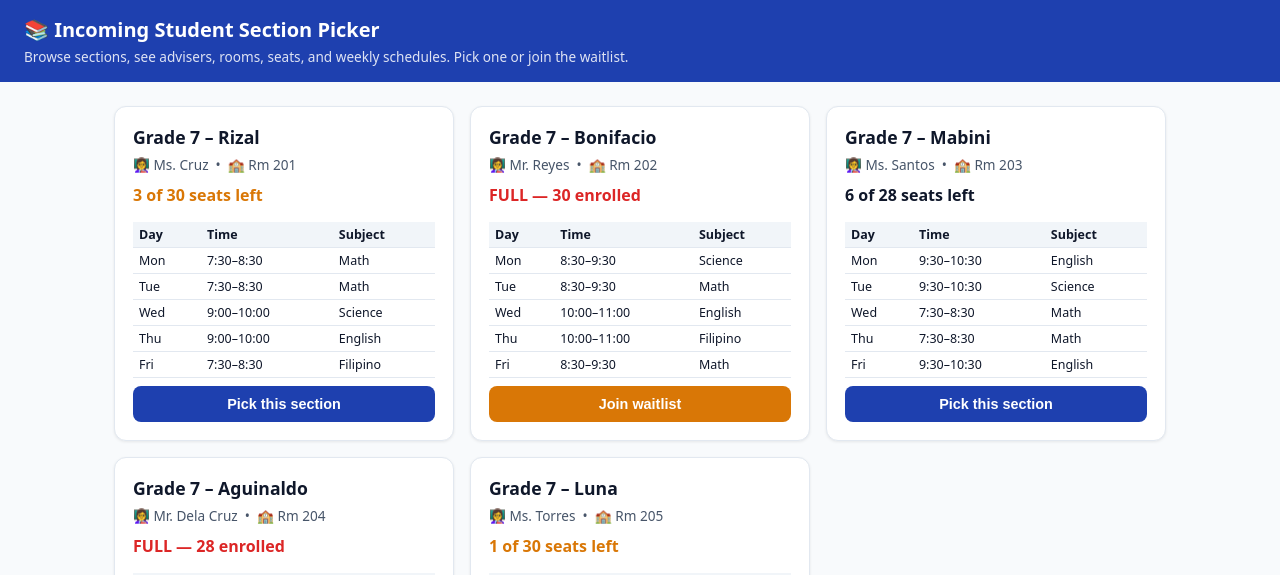
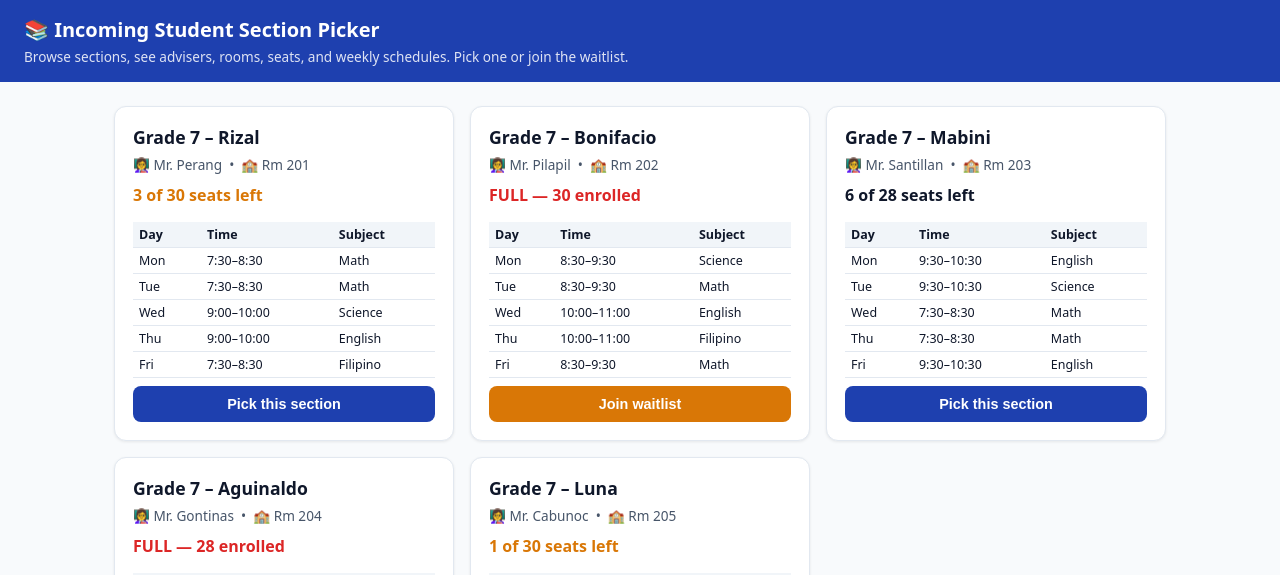
Before and after one commit to lanhzep/Section-Picker, a plain HTML site: page index.html in a window 1280 px wide. Shown: the top 575 px of the page. Drawn offline with Linux system fonts and the light colour scheme.

Commit message:
Update index.html

```diff
--- a/index.html
+++ b/index.html
@@ -44,15 +44,15 @@
 <script>
 // ---------- CONFIG: replace with your real data ----------
 const SECTIONS = [
-  { id:"S1", name:"Grade 7 – Rizal", adviser:"Ms. Cruz", room:"Rm 201", capacity:30, enrolled:27,
+  { id:"S1", name:"Grade 7 – Rizal", adviser:"Mr. Perang", room:"Rm 201", capacity:30, enrolled:27,
     schedule:[["Mon","7:30–8:30","Math"],["Tue","7:30–8:30","Math"],["Wed","9:00–10:00","Science"],["Thu","9:00–10:00","English"],["Fri","7:30–8:30","Filipino"]] },
-  { id:"S2", name:"Grade 7 – Bonifacio", adviser:"Mr. Reyes", room:"Rm 202", capacity:30, enrolled:30,
+  { id:"S2", name:"Grade 7 – Bonifacio", adviser:"Mr. Pilapil", room:"Rm 202", capacity:30, enrolled:30,
     schedule:[["Mon","8:30–9:30","Science"],["Tue","8:30–9:30","Math"],["Wed","10:00–11:00","English"],["Thu","10:00–11:00","Filipino"],["Fri","8:30–9:30","Math"]] },
-  { id:"S3", name:"Grade 7 – Mabini", adviser:"Ms. Santos", room:"Rm 203", capacity:28, enrolled:22,
+  { id:"S3", name:"Grade 7 – Mabini", adviser:"Mr. Santillan", room:"Rm 203", capacity:28, enrolled:22,
     schedule:[["Mon","9:30–10:30","English"],["Tue","9:30–10:30","Science"],["Wed","7:30–8:30","Math"],["Thu","7:30–8:30","Math"],["Fri","9:30–10:30","English"]] },
-  { id:"S4", name:"Grade 7 – Aguinaldo", adviser:"Mr. Dela Cruz", room:"Rm 204", capacity:28, enrolled:28,
+  { id:"S4", name:"Grade 7 – Aguinaldo", adviser:"Mr. Gontinas", room:"Rm 204", capacity:28, enrolled:28,
     schedule:[["Mon","10:30–11:30","Filipino"],["Tue","10:30–11:30","English"],["Wed","8:30–9:30","Math"],["Thu","8:30–9:30","Science"],["Fri","10:30–11:30","Filipino"]] },
-  { id:"S5", name:"Grade 7 – Luna", adviser:"Ms. Torres", room:"Rm 205", capacity:30, enrolled:29,
+  { id:"S5", name:"Grade 7 – Luna", adviser:"Mr. Cabunoc", room:"Rm 205", capacity:30, enrolled:29,
     schedule:[["Mon","13:00–14:00","Math"],["Tue","13:00–14:00","Science"],["Wed","14:00–15:00","English"],["Thu","14:00–15:00","Filipino"],["Fri","13:00–14:00","Math"]] },
 ];
 
```
